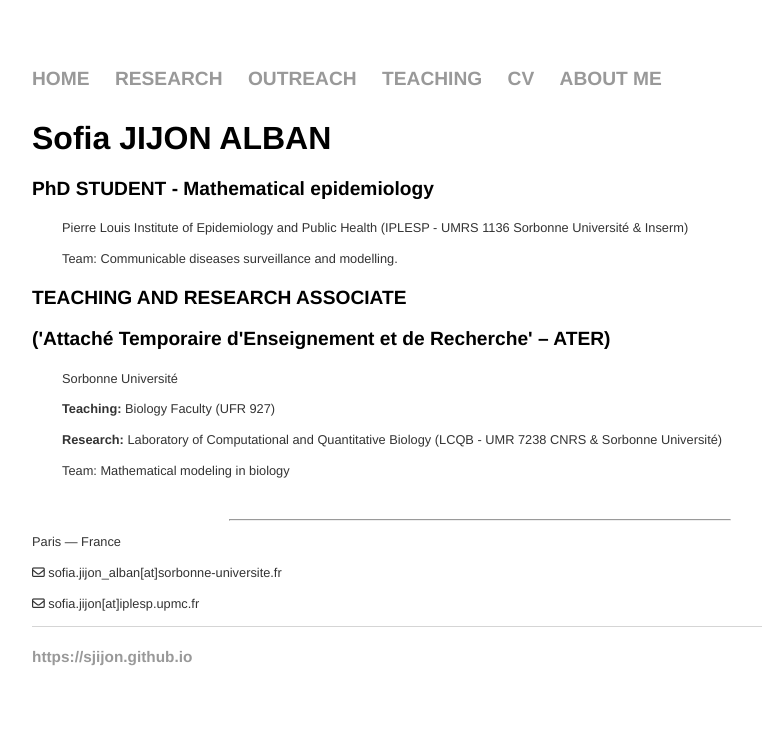
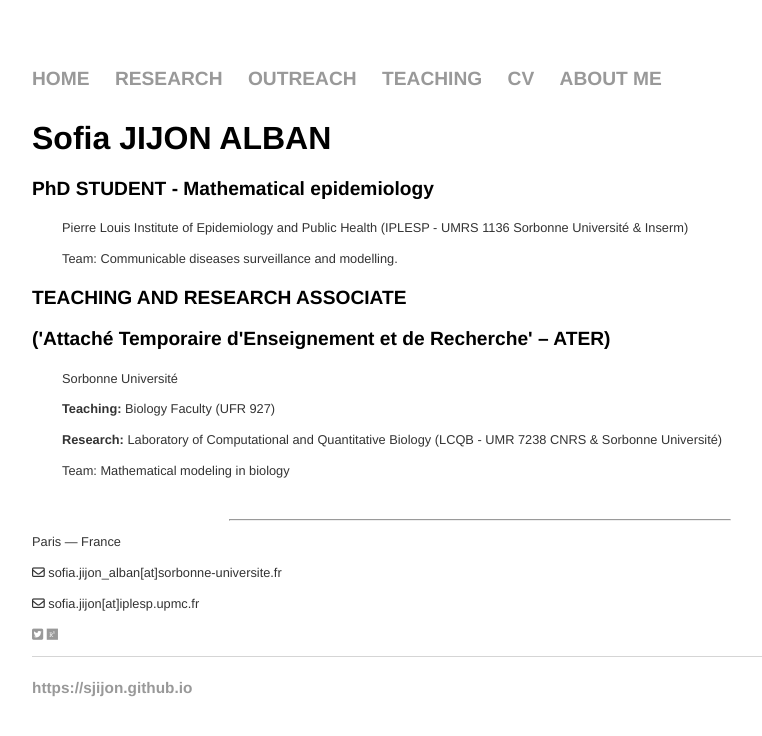
Before and after one commit to sjijon/sjijon.github.io, a Jekyll site: the page built from index.html, in a window 1280 px wide. Shown: the top 736 px of the page, without its empty margins (160-922 px from the left). Built offline with Jekyll 4.4.1, drawn with Linux system fonts in a browser that asks for light colours; nearby versions of some CDN libraries.

Commit message:
Update index.html

```diff
--- a/index.html
+++ b/index.html
@@ -38,5 +38,8 @@
 	<p>
 		<i class="far fa-envelope"></i> sofia.jijon[at]iplesp.upmc.fr
 	</p>
+	<p>
+	<a href="https://twitter.com/Sofia_Jijon"><i class="fab fa-twitter-square"></i></a> 	<a href="https://www.researchgate.net/profile/Sofia_Jijon"><i class="fab fa-researchgate"></i></a>
+	</p>
 
 		</div><!-- /.blurb -->
```
